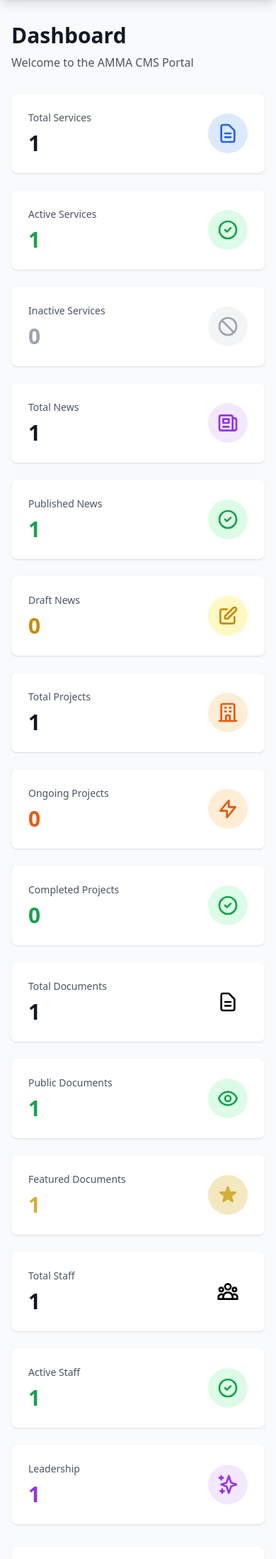
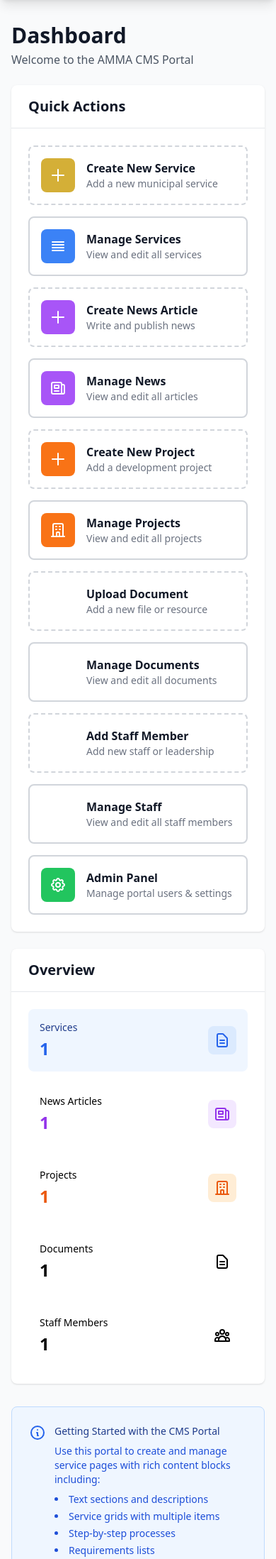
Before and after one commit to AMMA-GHANA/amma_cms, a Django app: page /portal/ in a window 390 px wide; the page is wider, and only the part inside the window is pictured. Shown: the part 64-2261 px from the top of that part at 71% size. Run offline with Django 5.2, Linux system fonts and the light colour scheme; a user stored in the database is signed in; tables that the repository leaves empty hold one stand-in row (values such as "Sample post"); some libraries are stand-ins or nearby versions.

Commit message:
refactor: Redesign staff portal dashboard with balanced layout
- Restructure dashboard with two-column layout (Quick Actions + Overview)
- Move Quick Actions to prominent position (2/3 width on large screens)
- Reduce statistics from 15 cards to 5 minimal overview cards
- Remove redundant stat breakdowns (active/inactive, published/draft, etc.)
- Make overview stats clickable links to relevant list pages
- Improve responsive behavior for mobile and tablet views
- Reduce clutter and scrolling to improve user efficiency

```diff
--- a/templates/staff_portal/dashboard.html
+++ b/templates/staff_portal/dashboard.html
@@ -3,257 +3,21 @@
 {% block title %}Dashboard{% endblock %}
 
 {% block content %}
-<div class="mb-8">
+<div class="mb-6">
     <h1 class="text-3xl font-bold text-gray-900">Dashboard</h1>
-    <p class="mt-2 text-gray-600">Welcome to the AMMA CMS Portal</p>
+    <p class="mt-1 text-gray-600">Welcome to the AMMA CMS Portal</p>
 </div>
 
-<!-- Stats Grid -->
-<div class="grid grid-cols-1 md:grid-cols-2 lg:grid-cols-3 gap-6 mb-8">
-    {% if can_manage_services %}
-    <!-- Services Count -->
-    <div class="bg-white rounded-lg shadow p-6">
-        <div class="flex items-center justify-between">
-            <div>
-                <p class="text-sm font-medium text-gray-600">Total Services</p>
-                <p class="text-3xl font-bold text-gray-900 mt-2">{{ services_count }}</p>
-            </div>
-            <div class="bg-blue-100 rounded-full p-3">
-                <svg class="w-8 h-8 text-blue-600" fill="none" stroke="currentColor" viewBox="0 0 24 24">
-                    <path stroke-linecap="round" stroke-linejoin="round" stroke-width="2" d="M9 12h6m-6 4h6m2 5H7a2 2 0 01-2-2V5a2 2 0 012-2h5.586a1 1 0 01.707.293l5.414 5.414a1 1 0 01.293.707V19a2 2 0 01-2 2z"></path>
-                </svg>
-            </div>
-        </div>
-    </div>
-
-    <!-- Active Services -->
-    <div class="bg-white rounded-lg shadow p-6">
-        <div class="flex items-center justify-between">
-            <div>
-                <p class="text-sm font-medium text-gray-600">Active Services</p>
-                <p class="text-3xl font-bold text-green-600 mt-2">{{ active_services_count }}</p>
-            </div>
-            <div class="bg-green-100 rounded-full p-3">
-                <svg class="w-8 h-8 text-green-600" fill="none" stroke="currentColor" viewBox="0 0 24 24">
-                    <path stroke-linecap="round" stroke-linejoin="round" stroke-width="2" d="M9 12l2 2 4-4m6 2a9 9 0 11-18 0 9 9 0 0118 0z"></path>
-                </svg>
-            </div>
-        </div>
-    </div>
-
-    <!-- Inactive Services -->
-    <div class="bg-white rounded-lg shadow p-6">
-        <div class="flex items-center justify-between">
-            <div>
-                <p class="text-sm font-medium text-gray-600">Inactive Services</p>
-                <p class="text-3xl font-bold text-gray-400 mt-2">{{ services_count|add:"-"|add:active_services_count|default:0 }}</p>
-            </div>
-            <div class="bg-gray-100 rounded-full p-3">
-                <svg class="w-8 h-8 text-gray-400" fill="none" stroke="currentColor" viewBox="0 0 24 24">
-                    <path stroke-linecap="round" stroke-linejoin="round" stroke-width="2" d="M18.364 18.364A9 9 0 005.636 5.636m12.728 12.728A9 9 0 015.636 5.636m12.728 12.728L5.636 5.636"></path>
-                </svg>
-            </div>
-        </div>
-    </div>
-    {% endif %}
-
-    {% if can_manage_news %}
-    <!-- Total News -->
-    <div class="bg-white rounded-lg shadow p-6">
-        <div class="flex items-center justify-between">
-            <div>
-                <p class="text-sm font-medium text-gray-600">Total News</p>
-                <p class="text-3xl font-bold text-gray-900 mt-2">{{ news_count }}</p>
-            </div>
-            <div class="bg-purple-100 rounded-full p-3">
-                <svg class="w-8 h-8 text-purple-600" fill="none" stroke="currentColor" viewBox="0 0 24 24">
-                    <path stroke-linecap="round" stroke-linejoin="round" stroke-width="2" d="M19 20H5a2 2 0 01-2-2V6a2 2 0 012-2h10a2 2 0 012 2v1m2 13a2 2 0 01-2-2V7m2 13a2 2 0 002-2V9a2 2 0 00-2-2h-2m-4-3H9M7 16h6M7 8h6v4H7V8z"></path>
-                </svg>
-            </div>
-        </div>
-    </div>
-
-    <!-- Published News -->
-    <div class="bg-white rounded-lg shadow p-6">
-        <div class="flex items-center justify-between">
-            <div>
-                <p class="text-sm font-medium text-gray-600">Published News</p>
-                <p class="text-3xl font-bold text-green-600 mt-2">{{ published_news_count }}</p>
-            </div>
-            <div class="bg-green-100 rounded-full p-3">
-                <svg class="w-8 h-8 text-green-600" fill="none" stroke="currentColor" viewBox="0 0 24 24">
-                    <path stroke-linecap="round" stroke-linejoin="round" stroke-width="2" d="M9 12l2 2 4-4m6 2a9 9 0 11-18 0 9 9 0 0118 0z"></path>
-                </svg>
-            </div>
-        </div>
-    </div>
-
-    <!-- Draft News -->
-    <div class="bg-white rounded-lg shadow p-6">
-        <div class="flex items-center justify-between">
-            <div>
-                <p class="text-sm font-medium text-gray-600">Draft News</p>
-                <p class="text-3xl font-bold text-yellow-600 mt-2">{{ draft_news_count }}</p>
-            </div>
-            <div class="bg-yellow-100 rounded-full p-3">
-                <svg class="w-8 h-8 text-yellow-600" fill="none" stroke="currentColor" viewBox="0 0 24 24">
-                    <path stroke-linecap="round" stroke-linejoin="round" stroke-width="2" d="M11 5H6a2 2 0 00-2 2v11a2 2 0 002 2h11a2 2 0 002-2v-5m-1.414-9.414a2 2 0 112.828 2.828L11.828 15H9v-2.828l8.586-8.586z"></path>
-                </svg>
-            </div>
-        </div>
-    </div>
-    {% endif %}
-
-    <!-- Total Projects -->
-    {% if can_manage_projects %}
-    <div class="bg-white rounded-lg shadow p-6">
-        <div class="flex items-center justify-between">
-            <div>
-                <p class="text-sm font-medium text-gray-600">Total Projects</p>
-                <p class="text-3xl font-bold text-gray-900 mt-2">{{ projects_count }}</p>
-            </div>
-            <div class="bg-orange-100 rounded-full p-3">
-                <svg class="w-8 h-8 text-orange-600" fill="none" stroke="currentColor" viewBox="0 0 24 24">
-                    <path stroke-linecap="round" stroke-linejoin="round" stroke-width="2" d="M19 21V5a2 2 0 00-2-2H7a2 2 0 00-2 2v16m14 0h2m-2 0h-5m-9 0H3m2 0h5M9 7h1m-1 4h1m4-4h1m-1 4h1m-5 10v-5a1 1 0 011-1h2a1 1 0 011 1v5m-4 0h4"></path>
-                </svg>
-            </div>
-        </div>
-    </div>
-
-    <!-- Ongoing Projects -->
-    <div class="bg-white rounded-lg shadow p-6">
-        <div class="flex items-center justify-between">
-            <div>
-                <p class="text-sm font-medium text-gray-600">Ongoing Projects</p>
-                <p class="text-3xl font-bold text-orange-600 mt-2">{{ ongoing_projects_count }}</p>
-            </div>
-            <div class="bg-orange-100 rounded-full p-3">
-                <svg class="w-8 h-8 text-orange-600" fill="none" stroke="currentColor" viewBox="0 0 24 24">
-                    <path stroke-linecap="round" stroke-linejoin="round" stroke-width="2" d="M13 10V3L4 14h7v7l9-11h-7z"></path>
-                </svg>
-            </div>
-        </div>
-    </div>
-
-    <!-- Completed Projects -->
-    <div class="bg-white rounded-lg shadow p-6">
-        <div class="flex items-center justify-between">
-            <div>
-                <p class="text-sm font-medium text-gray-600">Completed Projects</p>
-                <p class="text-3xl font-bold text-green-600 mt-2">{{ completed_projects_count }}</p>
-            </div>
-            <div class="bg-green-100 rounded-full p-3">
-                <svg class="w-8 h-8 text-green-600" fill="none" stroke="currentColor" viewBox="0 0 24 24">
-                    <path stroke-linecap="round" stroke-linejoin="round" stroke-width="2" d="M9 12l2 2 4-4m6 2a9 9 0 11-18 0 9 9 0 0118 0z"></path>
-                </svg>
-            </div>
-        </div>
-    </div>
-    {% endif %}
-
-    {% if can_manage_documents %}
-    <!-- Total Documents -->
-    <div class="bg-white rounded-lg shadow p-6">
-        <div class="flex items-center justify-between">
-            <div>
-                <p class="text-sm font-medium text-gray-600">Total Documents</p>
-                <p class="text-3xl font-bold text-gray-900 mt-2">{{ documents_count }}</p>
-            </div>
-            <div class="bg-indigo-100 rounded-full p-3">
-                <svg class="w-8 h-8 text-indigo-600" fill="none" stroke="currentColor" viewBox="0 0 24 24">
-                    <path stroke-linecap="round" stroke-linejoin="round" stroke-width="2" d="M9 12h6m-6 4h6m2 5H7a2 2 0 01-2-2V5a2 2 0 012-2h5.586a1 1 0 01.707.293l5.414 5.414a1 1 0 01.293.707V19a2 2 0 01-2 2z"></path>
-                </svg>
-            </div>
-        </div>
-    </div>
-
-    <!-- Public Documents -->
-    <div class="bg-white rounded-lg shadow p-6">
-        <div class="flex items-center justify-between">
-            <div>
-                <p class="text-sm font-medium text-gray-600">Public Documents</p>
-                <p class="text-3xl font-bold text-green-600 mt-2">{{ public_documents_count }}</p>
-            </div>
-            <div class="bg-green-100 rounded-full p-3">
-                <svg class="w-8 h-8 text-green-600" fill="none" stroke="currentColor" viewBox="0 0 24 24">
-                    <path stroke-linecap="round" stroke-linejoin="round" stroke-width="2" d="M15 12a3 3 0 11-6 0 3 3 0 016 0z"></path>
-                    <path stroke-linecap="round" stroke-linejoin="round" stroke-width="2" d="M2.458 12C3.732 7.943 7.523 5 12 5c4.478 0 8.268 2.943 9.542 7-1.274 4.057-5.064 7-9.542 7-4.477 0-8.268-2.943-9.542-7z"></path>
-                </svg>
-            </div>
-        </div>
-    </div>
-
-    <!-- Featured Documents -->
-    <div class="bg-white rounded-lg shadow p-6">
-        <div class="flex items-center justify-between">
-            <div>
-                <p class="text-sm font-medium text-gray-600">Featured Documents</p>
-                <p class="text-3xl font-bold text-amma-gold mt-2">{{ featured_documents_count }}</p>
-            </div>
-            <div class="bg-amma-gold-light rounded-full p-3">
-                <svg class="w-8 h-8 text-amma-gold" fill="currentColor" viewBox="0 0 20 20">
-                    <path d="M9.049 2.927c.3-.921 1.603-.921 1.902 0l1.07 3.292a1 1 0 00.95.69h3.462c.969 0 1.371 1.24.588 1.81l-2.8 2.034a1 1 0 00-.364 1.118l1.07 3.292c.3.921-.755 1.688-1.54 1.118l-2.8-2.034a1 1 0 00-1.175 0l-2.8 2.034c-.784.57-1.838-.197-1.539-1.118l1.07-3.292a1 1 0 00-.364-1.118L2.98 8.72c-.783-.57-.38-1.81.588-1.81h3.461a1 1 0 00.951-.69l1.07-3.292z"></path>
-                </svg>
-            </div>
-        </div>
-    </div>
-    {% endif %}
-
-    {% if can_manage_staff %}
-    <!-- Total Staff Members -->
-    <div class="bg-white rounded-lg shadow p-6">
-        <div class="flex items-center justify-between">
-            <div>
-                <p class="text-sm font-medium text-gray-600">Total Staff</p>
-                <p class="text-3xl font-bold text-gray-900 mt-2">{{ staff_count }}</p>
-            </div>
-            <div class="bg-teal-100 rounded-full p-3">
-                <svg class="w-8 h-8 text-teal-600" fill="none" stroke="currentColor" viewBox="0 0 24 24">
-                    <path stroke-linecap="round" stroke-linejoin="round" stroke-width="2" d="M17 20h5v-2a3 3 0 00-5.356-1.857M17 20H7m10 0v-2c0-.656-.126-1.283-.356-1.857M7 20H2v-2a3 3 0 015.356-1.857M7 20v-2c0-.656.126-1.283.356-1.857m0 0a5.002 5.002 0 019.288 0M15 7a3 3 0 11-6 0 3 3 0 016 0zm6 3a2 2 0 11-4 0 2 2 0 014 0zM7 10a2 2 0 11-4 0 2 2 0 014 0z"></path>
-                </svg>
-            </div>
-        </div>
-    </div>
-
-    <!-- Active Staff Members -->
-    <div class="bg-white rounded-lg shadow p-6">
-        <div class="flex items-center justify-between">
-            <div>
-                <p class="text-sm font-medium text-gray-600">Active Staff</p>
-                <p class="text-3xl font-bold text-green-600 mt-2">{{ active_staff_count }}</p>
-            </div>
-            <div class="bg-green-100 rounded-full p-3">
-                <svg class="w-8 h-8 text-green-600" fill="none" stroke="currentColor" viewBox="0 0 24 24">
-                    <path stroke-linecap="round" stroke-linejoin="round" stroke-width="2" d="M9 12l2 2 4-4m6 2a9 9 0 11-18 0 9 9 0 0118 0z"></path>
-                </svg>
-            </div>
-        </div>
-    </div>
-
-    <!-- Leadership Count -->
-    <div class="bg-white rounded-lg shadow p-6">
-        <div class="flex items-center justify-between">
-            <div>
-                <p class="text-sm font-medium text-gray-600">Leadership</p>
-                <p class="text-3xl font-bold text-purple-600 mt-2">{{ leadership_count }}</p>
-            </div>
-            <div class="bg-purple-100 rounded-full p-3">
-                <svg class="w-8 h-8 text-purple-600" fill="none" stroke="currentColor" viewBox="0 0 24 24">
-                    <path stroke-linecap="round" stroke-linejoin="round" stroke-width="2" d="M5 3v4M3 5h4M6 17v4m-2-2h4m5-16l2.286 6.857L21 12l-5.714 2.143L13 21l-2.286-6.857L5 12l5.714-2.143L13 3z"></path>
-                </svg>
-            </div>
-        </div>
-    </div>
-    {% endif %}
-</div>
-
-<!-- Quick Actions -->
+<!-- Two Column Layout -->
+<div class="grid grid-cols-1 lg:grid-cols-3 gap-6 mb-8">
+    <!-- Left Column - Quick Actions (2/3 width on large screens) -->
+    <div class="lg:col-span-2">
         <div class="bg-white rounded-lg shadow">
             <div class="px-6 py-4 border-b border-gray-200">
                 <h2 class="text-xl font-semibold text-gray-900">Quick Actions</h2>
             </div>
             <div class="p-6">
-        <div class="grid grid-cols-1 md:grid-cols-2 lg:grid-cols-3 gap-4">
+                <div class="grid grid-cols-1 md:grid-cols-2 gap-4">
             {% if can_manage_services %}
             <a href="{% url 'staff_portal:service_create' %}" class="flex items-center p-4 border-2 border-dashed border-gray-300 rounded-lg hover:border-amma-gold hover:bg-amma-gold/5 transition group">
                 <div class="bg-amma-gold rounded-lg p-3 group-hover:scale-110 transition">
@@ -401,6 +165,103 @@
                 </div>
             </div>
         </div>
+    </div>
+
+    <!-- Right Column - Key Metrics (1/3 width on large screens) -->
+    <div class="lg:col-span-1">
+        <div class="bg-white rounded-lg shadow">
+            <div class="px-6 py-4 border-b border-gray-200">
+                <h2 class="text-xl font-semibold text-gray-900">Overview</h2>
+            </div>
+            <div class="p-6 space-y-4">
+                {% if can_manage_services %}
+                <!-- Services -->
+                <a href="{% url 'staff_portal:service_list' %}" class="block p-4 bg-blue-50 rounded-lg hover:bg-blue-100 transition group">
+                    <div class="flex items-center justify-between">
+                        <div>
+                            <p class="text-sm font-medium text-blue-900">Services</p>
+                            <p class="text-2xl font-bold text-blue-600 mt-1">{{ services_count }}</p>
+                        </div>
+                        <div class="bg-blue-100 group-hover:bg-blue-200 rounded-lg p-2 transition">
+                            <svg class="w-6 h-6 text-blue-600" fill="none" stroke="currentColor" viewBox="0 0 24 24">
+                                <path stroke-linecap="round" stroke-linejoin="round" stroke-width="2" d="M9 12h6m-6 4h6m2 5H7a2 2 0 01-2-2V5a2 2 0 012-2h5.586a1 1 0 01.707.293l5.414 5.414a1 1 0 01.293.707V19a2 2 0 01-2 2z"></path>
+                            </svg>
+                        </div>
+                    </div>
+                </a>
+                {% endif %}
+
+                {% if can_manage_news %}
+                <!-- News -->
+                <a href="{% url 'staff_portal:news_list' %}" class="block p-4 bg-purple-50 rounded-lg hover:bg-purple-100 transition group">
+                    <div class="flex items-center justify-between">
+                        <div>
+                            <p class="text-sm font-medium text-purple-900">News Articles</p>
+                            <p class="text-2xl font-bold text-purple-600 mt-1">{{ news_count }}</p>
+                        </div>
+                        <div class="bg-purple-100 group-hover:bg-purple-200 rounded-lg p-2 transition">
+                            <svg class="w-6 h-6 text-purple-600" fill="none" stroke="currentColor" viewBox="0 0 24 24">
+                                <path stroke-linecap="round" stroke-linejoin="round" stroke-width="2" d="M19 20H5a2 2 0 01-2-2V6a2 2 0 012-2h10a2 2 0 012 2v1m2 13a2 2 0 01-2-2V7m2 13a2 2 0 002-2V9a2 2 0 00-2-2h-2m-4-3H9M7 16h6M7 8h6v4H7V8z"></path>
+                            </svg>
+                        </div>
+                    </div>
+                </a>
+                {% endif %}
+
+                {% if can_manage_projects %}
+                <!-- Projects -->
+                <a href="{% url 'staff_portal:project_list' %}" class="block p-4 bg-orange-50 rounded-lg hover:bg-orange-100 transition group">
+                    <div class="flex items-center justify-between">
+                        <div>
+                            <p class="text-sm font-medium text-orange-900">Projects</p>
+                            <p class="text-2xl font-bold text-orange-600 mt-1">{{ projects_count }}</p>
+                        </div>
+                        <div class="bg-orange-100 group-hover:bg-orange-200 rounded-lg p-2 transition">
+                            <svg class="w-6 h-6 text-orange-600" fill="none" stroke="currentColor" viewBox="0 0 24 24">
+                                <path stroke-linecap="round" stroke-linejoin="round" stroke-width="2" d="M19 21V5a2 2 0 00-2-2H7a2 2 0 00-2 2v16m14 0h2m-2 0h-5m-9 0H3m2 0h5M9 7h1m-1 4h1m4-4h1m-1 4h1m-5 10v-5a1 1 0 011-1h2a1 1 0 011 1v5m-4 0h4"></path>
+                            </svg>
+                        </div>
+                    </div>
+                </a>
+                {% endif %}
+
+                {% if can_manage_documents %}
+                <!-- Documents -->
+                <a href="{% url 'staff_portal:document_list' %}" class="block p-4 bg-indigo-50 rounded-lg hover:bg-indigo-100 transition group">
+                    <div class="flex items-center justify-between">
+                        <div>
+                            <p class="text-sm font-medium text-indigo-900">Documents</p>
+                            <p class="text-2xl font-bold text-indigo-600 mt-1">{{ documents_count }}</p>
+                        </div>
+                        <div class="bg-indigo-100 group-hover:bg-indigo-200 rounded-lg p-2 transition">
+                            <svg class="w-6 h-6 text-indigo-600" fill="none" stroke="currentColor" viewBox="0 0 24 24">
+                                <path stroke-linecap="round" stroke-linejoin="round" stroke-width="2" d="M9 12h6m-6 4h6m2 5H7a2 2 0 01-2-2V5a2 2 0 012-2h5.586a1 1 0 01.707.293l5.414 5.414a1 1 0 01.293.707V19a2 2 0 01-2 2z"></path>
+                            </svg>
+                        </div>
+                    </div>
+                </a>
+                {% endif %}
+
+                {% if can_manage_staff %}
+                <!-- Staff Members -->
+                <a href="{% url 'staff_portal:staff_member_list' %}" class="block p-4 bg-teal-50 rounded-lg hover:bg-teal-100 transition group">
+                    <div class="flex items-center justify-between">
+                        <div>
+                            <p class="text-sm font-medium text-teal-900">Staff Members</p>
+                            <p class="text-2xl font-bold text-teal-600 mt-1">{{ staff_count }}</p>
+                        </div>
+                        <div class="bg-teal-100 group-hover:bg-teal-200 rounded-lg p-2 transition">
+                            <svg class="w-6 h-6 text-teal-600" fill="none" stroke="currentColor" viewBox="0 0 24 24">
+                                <path stroke-linecap="round" stroke-linejoin="round" stroke-width="2" d="M17 20h5v-2a3 3 0 00-5.356-1.857M17 20H7m10 0v-2c0-.656-.126-1.283-.356-1.857M7 20H2v-2a3 3 0 015.356-1.857M7 20v-2c0-.656.126-1.283.356-1.857m0 0a5.002 5.002 0 019.288 0M15 7a3 3 0 11-6 0 3 3 0 016 0zm6 3a2 2 0 11-4 0 2 2 0 014 0zM7 10a2 2 0 11-4 0 2 2 0 014 0z"></path>
+                            </svg>
+                        </div>
+                    </div>
+                </a>
+                {% endif %}
+            </div>
+        </div>
+    </div>
+</div>
 
 <!-- Help Section -->
 <div class="mt-8 bg-blue-50 border border-blue-200 rounded-lg p-6">
```
Lines whose indentation alone changed are shown as unchanged.
